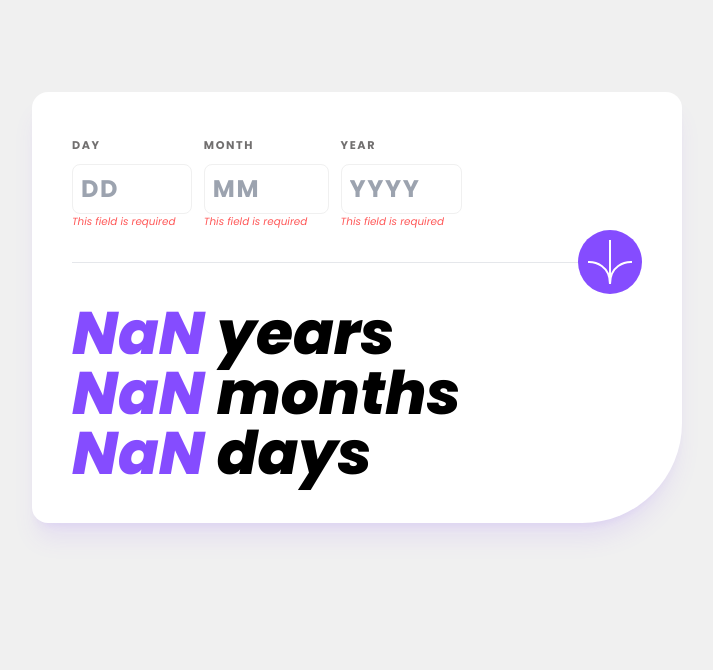
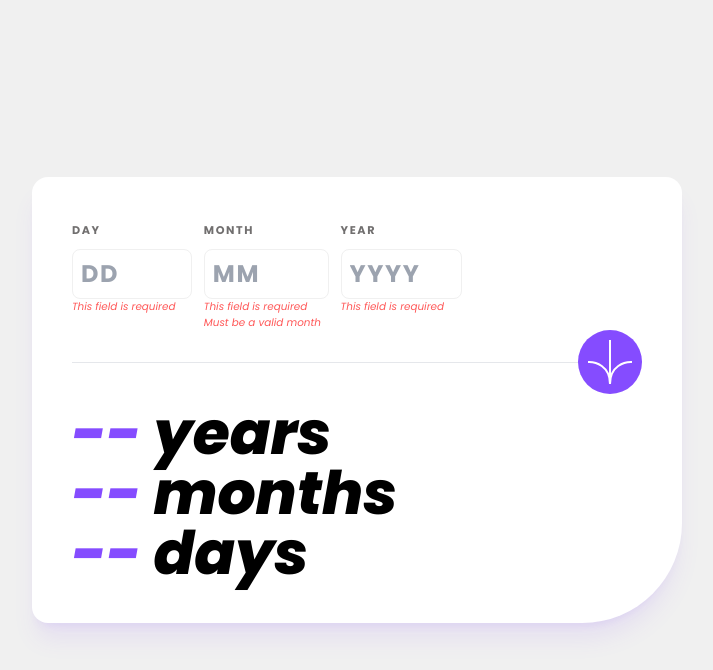
Before and after one commit to ZenitsuAg/age-calculator-app, a React (Vite) app: page / in a window 1280 px wide. Shown: the top 670 px of the page, without its empty margins (283-996 px from the left). Built offline with nearby package versions, Linux system fonts and the light colour scheme.

Commit message:
Improve code structure and lift state up

```diff
--- a/src/App.jsx
+++ b/src/App.jsx
@@ -6,61 +6,69 @@ function App() {
     const [months, setMonths] = useState(0);
     const [days, setDays] = useState(0);
 
-    function handleYears(e) {
-        setYears(e.target.value);
+    const [yr, setYr] = useState("--");
+    const [mnth, setMnth] = useState("--");
+    const [dy, setDy] = useState("--");
+
+    const [formSubmitted, setFormSubmitted] = useState(false);
+
+    function handleSubmit(e) {
+        e.preventDefault()
+
+        // Get the current date
+        const currentDate = new Date();
+
+        // Get the target date
+        const targetDate = new Date(years, months - 1, days);
+
+        // The time difference in milliseconds
+        const timeDifference = currentDate - targetDate;
+
+        const yrValue = Math.round(timeDifference / 3.154e10);
+        const mnthValue = Math.round((timeDifference % 3.154e10) / 2.628e9);
+        const dyValue = Math.round(((timeDifference % 3.154e10) % 2.628e9) / 8.64e7);
+
+        // Lift the values up, so that we can share it with the h1 element that needs it.
+        setYr(yrValue);
+        setMnth(mnthValue);
+        setDy(dyValue);
+
+        setFormSubmitted(true);
     }
 
-    function handleMonths(e) {
-        setMonths(e.target.value);
-    }
-
-    function handleDays(e) {
-        setDays(e.target.value);
-    }
-
-    function handleSubmit(e) {
-        // e.preventDefault()
-
-        alert("Fomr is submitted")
-    }
-
-    const timeDifference =
-        Date.now() -
-        Date.parse(new Date(`${years}, ${months}, ${days}`)).toString();
-    const yr = Math.round(timeDifference / 3.154e10);
-    const mnth = Math.round((timeDifference % 3.154e10) / 2.628e9);
-    const dy = Math.round(((timeDifference % 3.154e10) % 2.628e9) / 8.64e7);
-
     return (
-        <main className="h-screen p-3 bg-off-white">
-            <div className="font-Poppins max-w-[375px] mx-auto bg-white rounded-2xl rounded-br-[100px] p-6 pt-11 mt-20 shadow-xl shadow-purple/10 md:max-w-[650px] md:p-10">
-                <form action="">
+        <main className="h-screen p-3 bg-off-white md:flex md:items-center md:justify-center">
+            <div className="font-Poppins max-w-[375px] mx-auto bg-white rounded-2xl rounded-br-[100px] p-6 pt-11 mt-20 md:mt-0 shadow-xl shadow-purple/10 md:min-w-[650px] md:p-10">
+                <form action="" onSubmit={handleSubmit}>
                     <div className="flex flex-row max-w-[300px] gap-3 mx-auto md:mx-0 md:max-w-[390px]">
                         <Input
                             value={"Day"}
-                            onChange={handleDays}
+                            onChange={(e) => setDays(e.target.value)}
                             placeholder={"DD"}
                             error1={days == ""}
                             error2={days > 31 ? true : false}
                             errorMsg={"Must be a valid day"}
+                            formSubmitted={formSubmitted}
                         />
                         <Input
                             value={"Month"}
-                            onChange={handleMonths}
+                            onChange={(e) => setMonths(e.target.value)}
                             placeholder={"MM"}
                             error1={months == ""}
-                            error2={months > 11 ? true : false}
+                            error2={(months > 12 || months < 1) ? true : false}
                             errorMsg={"Must be a valid month"}
+                            formSubmitted={formSubmitted}
                         />
                         <Input
                             value={"Year"}
-                            onChange={handleYears}
+                            onChange={(e) => setYears(e.target.value)}
                             placeholder={"YYYY"}
                             error1={years == ""}
                             error2={
                                 years > new Date().getFullYear() ? true : false
                             }
                             errorMsg={"Must be in the past!"}
+                            formSubmitted={formSubmitted}
                         />
                     </div>
 
@@ -71,22 +79,23 @@ function App() {
                         <div className="absolute top-0 left-0 right-0 text-center md:left-auto md:text-left">
                             <button
                                 type="submit"
-                                onSubmit={alert("hi")}
                                 className="w-12 h-12 p-8 mx-auto bg-center bg-no-repeat rounded-full md:h-16 md:w-16 bg-purple bg-arrow-icon hover:bg-off-black"
                             ></button>
                         </div>
                     </div>
                 </form>
 
-                <h1 className="text-5xl italic font-bold leading-tight md:text-6xl">
+               <div className="text-5xl italic font-bold leading-tight md:text-6xl">
+                    <h1 className="">
                         <span className="text-purple">{yr}</span> years
                     </h1>
-                <h1 className="text-5xl italic font-bold leading-tight md:text-6xl">
+                    <h1>
                         <span className="text-purple">{mnth}</span> months
                     </h1>
-                <h1 className="text-5xl italic font-bold leading-tight md:text-6xl">
+                    <h1>
                         <span className="text-purple">{dy}</span> days
                     </h1>
+               </div>
             </div>
         </main>
     );
```
Lines whose indentation alone changed are shown as unchanged.
